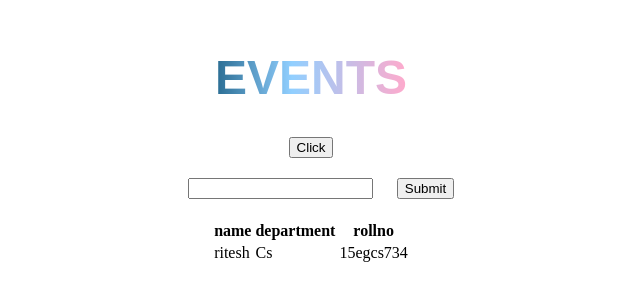
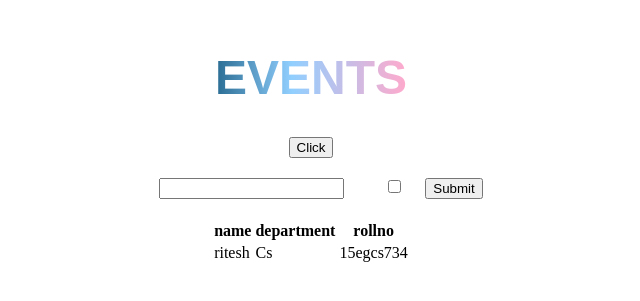
Before and after one commit to riteshpatidar08/Mern5pm, a plain HTML site: page Day16-events/index.html in a window 1280 px wide. Shown: the part 267-568 px from the top of the page, without its empty margins (329-969 px from the left). Drawn offline with Linux system fonts and the light colour scheme.

Commit message:
added checked input type

```diff
--- a/Day16-events/index.html
+++ b/Day16-events/index.html
@@ -38,7 +38,7 @@
     <button id="btn">Click</button>
     <form id="form">
         <input type="text" id="input">
-
+      <input type="checkbox" id="check">
         <button type="submit">Submit</button>
     </form>
 
--- a/Day16-events/script.js
+++ b/Day16-events/script.js
@@ -141,10 +141,13 @@ document.body.addEventListener('keydown',(event)=>{
 //form submit
 const form = document.getElementById('form');
 
+const check = document.getElementById('check') ;
+console.dir(check)
 form.addEventListener('submit',(event)=>{
     event.preventDefault() ;
    console.log(input.value)
+   console.log(check.checked)
 })
 
 
-//NOTE imp submit , click , change , input , focus
+//NOTE imp  submit , click , change , input , focus
```
